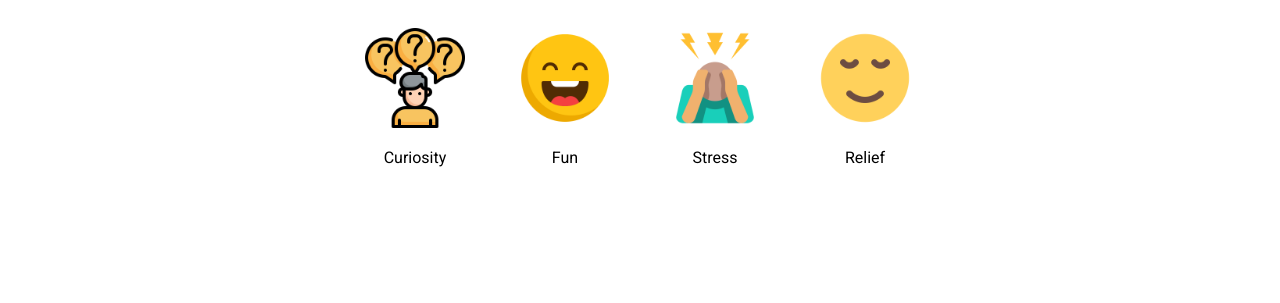
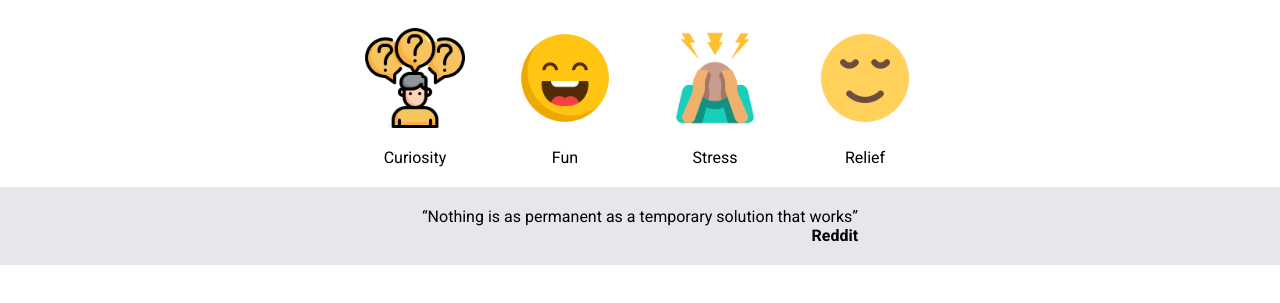
Before and after one commit to Munlaly/FlexBox-Project, a plain HTML site: page index.html in a window 1280 px wide. Shown: the part 419-722 px from the top of the page. Drawn offline with Linux system fonts and the light colour scheme.

Commit message:
Section 3 done

```diff
--- a/index.html
+++ b/index.html
@@ -44,6 +44,13 @@
     </div>
 </section>
 
+<section class="section3">
+    <div class="quote">
+        <p class="quote-text">“Nothing is as permanent as a temporary solution that works”</p>
+        <p class="author">Reddit</p>
+    </div>
+</section>
+
 <footer>
 
 </footer>
--- a/style.css
+++ b/style.css
@@ -114,7 +114,7 @@ nav{
     flex-direction: row;
     justify-content: center;
     gap: 50px;
-    flex-wrap:wrap;
+    flex-wrap: wrap;
 }
 
 .section2 .images .container{
@@ -133,3 +133,24 @@ nav{
     width: auto;
     object-fit: contain;
 }
+
+.section3 {
+    padding: 20px;
+    background-color: #e5e7eb;
+    display: flex;
+    justify-content: center;
+}
+.section3 .quote{
+    display: flex;
+    flex-direction: column;
+    justify-content: center;
+}
+
+.section3 .quote .quote--text{
+    font-size: 20px;
+}
+
+.section3 .quote .author{
+    align-self: flex-end;
+    font-weight: bold;
+}
```
